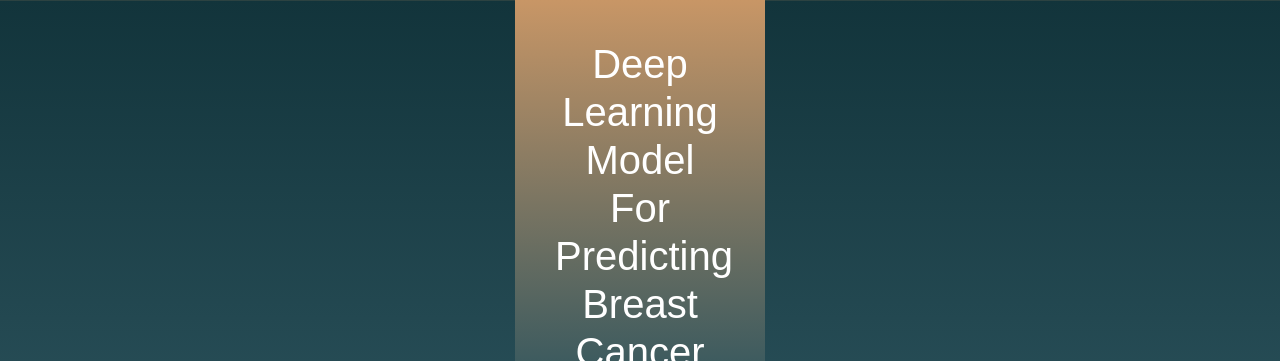
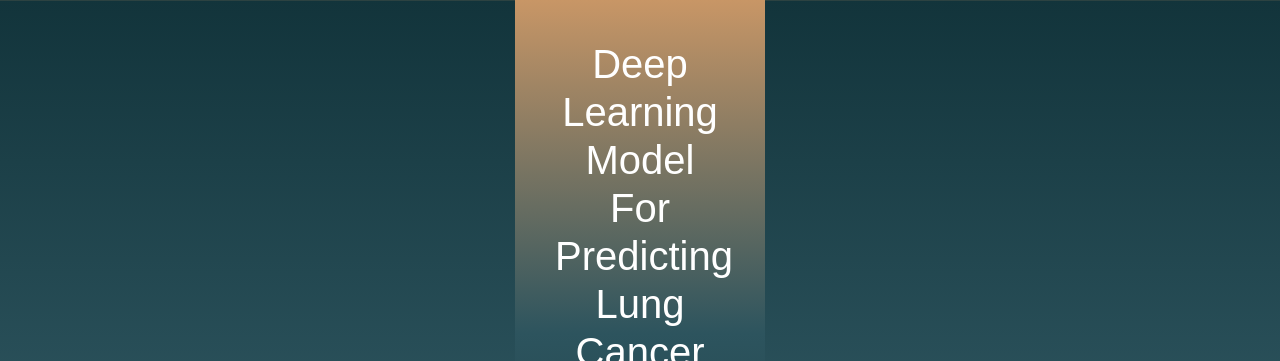
Before and after one commit to AhmedAymaan/Lung-Cancer-Detection, a Flask app: page / in a window 1280 px wide. Shown: the top 361 px of the page. Run offline with Flask 2, Linux system fonts and the light colour scheme.

Commit message:
Update index.html

```diff
--- a/templates/index.html
+++ b/templates/index.html
@@ -1,19 +1,19 @@
 {% extends "layout.html"%}
 {% block title %}
-DEEP LEARNING MODEL
+Lung Cancer Detection
 {% endblock %}
 
 {% block content %}
 
 
 <head>
-    <title>Deep Learning Model For Predicting Breast Cancer By X-RAY Image</title>
+    <title>Deep Learning Model For Predicting Lung Cancer</title>
     <link rel="stylesheet" type="text/css" href="style.css">
 </head>
 
 
 <div class="container">
-    <h1>Deep Learning Model For Predicting Breast Cancer By X-RAY Image</h1>
+    <h1>Deep Learning Model For Predicting Lung Cancer</h1>
     <form action="{{ url_for('predict_image_file') }}" enctype="multipart/form-data" method="POST">
         <div class="image-preview">
             <img id="previewImage" src="#" alt="Preview">
```
